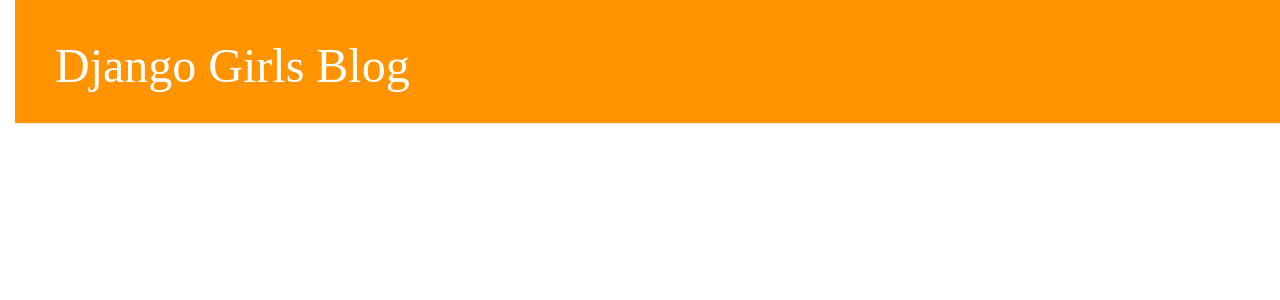
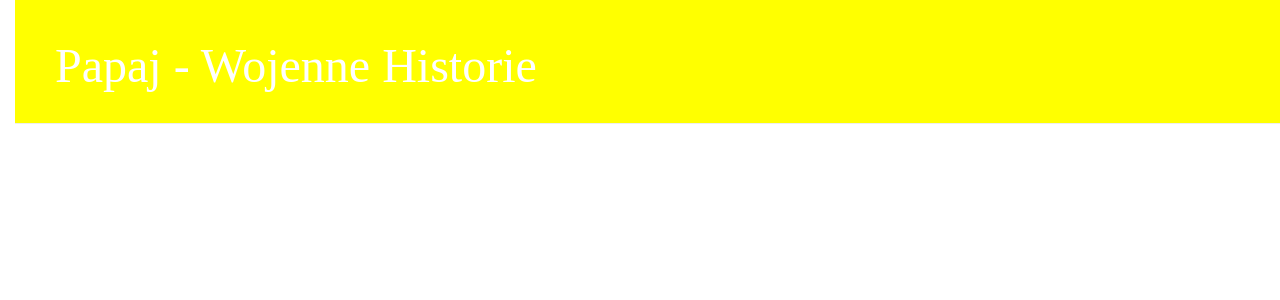
Before and after one commit to maciej-m/my-first-blog, a Django app: page / in a window 1280 px wide. Shown: the top 300 px of the page. Run offline with Django 3.2, Linux system fonts and the light colour scheme; data comes from the database, SQL or seed files in the repository; some libraries are stand-ins or nearby versions.

Commit message:
kolejny htmla!!!!!

```diff
--- a/blog/templates/blog/base.html
+++ b/blog/templates/blog/base.html
@@ -9,7 +9,7 @@
 </head>
 <body>
     <div class="page-header">
-        <h1><a href="/">Django Girls Blog</a></h1>
+        <h1><a href="/">Papaj - Wojenne Historie</a></h1>
     </div>
     <div class="content container">
         <div class="row">
--- a/static/css/blog.css
+++ b/static/css/blog.css
@@ -8,7 +8,7 @@ body {
 }
 
 .page-header {
-    background-color: #ff9400;
+    background-color: yellow;
     margin-top: 0;
     padding: 20px 20px 20px 40px;
 }
```
